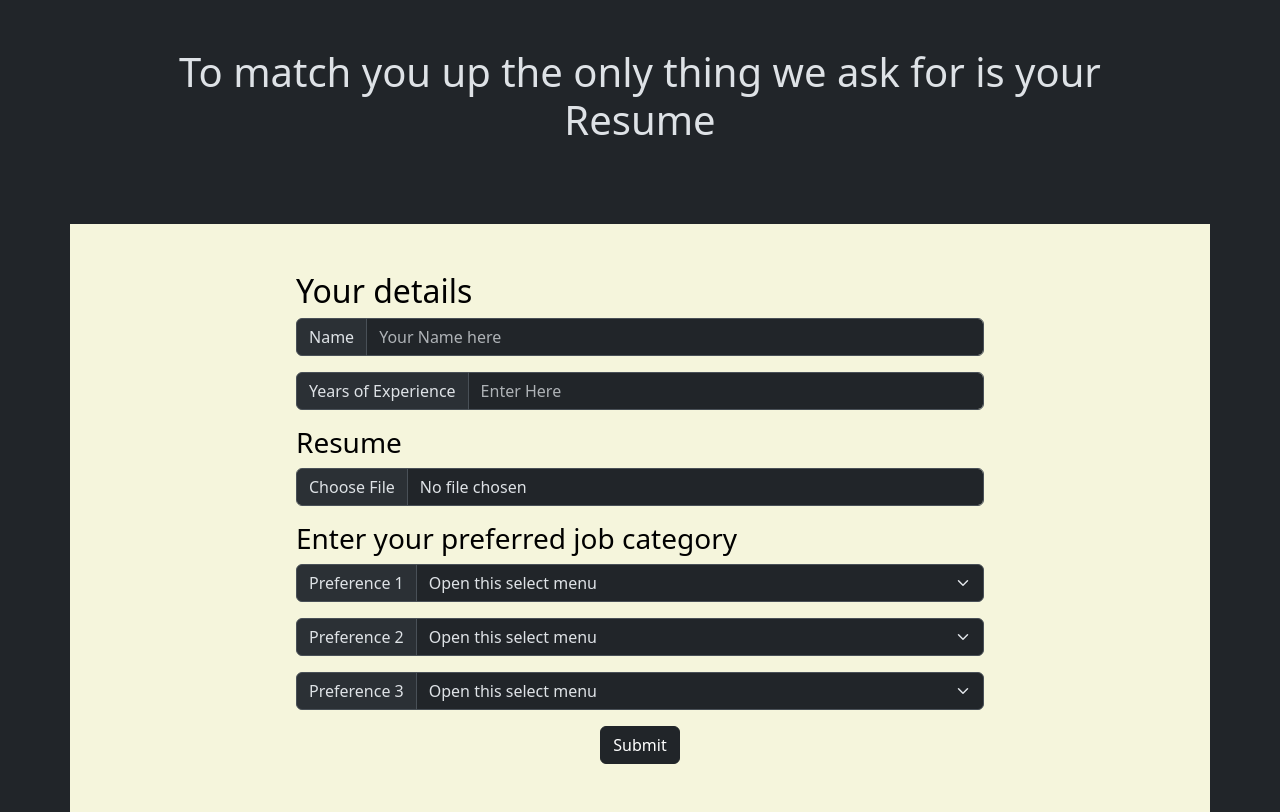
After one commit to nithin290/ResumeClassifier, a Python web app: template template/student.html in a window 1280 px wide. The commit adds this page. Run offline with Jinja, Linux system fonts and the light colour scheme; the template is opened without the code that fills it, so the values that code supplies are empty.

Commit message:
Structured files and added form input

```diff
--- a/HomePage/style.css
+++ b/static/style.css
@@ -23,5 +23,5 @@ section{
 }
 
 .black {
-    background-image: url('/images/background.svg');
+    background-image: url('../images/background.svg');
 }
--- a/HomePage/index.html
+++ b/template/index.html
@@ -5,7 +5,7 @@
     <meta name="viewport" content="width=device-width, initial-scale=1">
     <title>ResumeClassifier</title>
     <link href="https://cdn.jsdelivr.net/npm/bootstrap@5.3.0-alpha1/dist/css/bootstrap.min.css" rel="stylesheet" integrity="sha384-GLhlTQ8iRABdZLl6O3oVMWSktQOp6b7In1Zl3/Jr59b6EGGoI1aFkw7cmDA6j6gD" crossorigin="anonymous">
-    <link rel="stylesheet" href="style.css">
+    <link rel="stylesheet" href="../static/style.css">
 </head>
   <body>
     <nav class="navbar fixed-top navbar-expand-md bg-body-tertiary" role="tablist">
--- /dev/null
+++ b/template/student.html
@@ -0,0 +1,145 @@
+<!doctype html>
+<html lang="en" data-bs-theme="dark">
+  <head>
+    <meta charset="utf-8">
+    <meta name="viewport" content="width=device-width, initial-scale=1">
+    <title>Register Here</title>
+    <link href="https://cdn.jsdelivr.net/npm/bootstrap@5.3.0-alpha1/dist/css/bootstrap.min.css" rel="stylesheet" integrity="sha384-GLhlTQ8iRABdZLl6O3oVMWSktQOp6b7In1Zl3/Jr59b6EGGoI1aFkw7cmDA6j6gD" crossorigin="anonymous">
+    <link rel="stylesheet" href="../static/style.css">
+  </head>
+  <body>
+    <div class="container black"></div>
+    <div class="container mb-6 text-center p-5">
+        <h1>To match you up the only thing we ask for is your Resume</h1>
+        <br>
+    </div>
+    <div class="container mb-6 gy-2 whi p-5">
+        <div class="row gy-5">
+          <div class="col-sm-2"></div>
+
+          <div class="col-sm-8">
+          <form action="{{ url_for('nothanks')}}" method="POST">
+
+            <h2 class="whi">Your details </h2>
+            <div class="input-group mb-3">
+              <span class="input-group-text" id="name" name="name">Name</span>
+              <input type="text" class="form-control" placeholder="Your Name here" aria-label="Username" aria-describedby="name">
+            </div>
+            <div class="input-group mb-3">
+              <span class="input-group-text" id="expYear" name="expYear">Years of Experience</span>
+              <input type="number" class="form-control" placeholder="Enter Here " aria-label="Username" aria-describedby="expYear">
+            </div>
+
+            <h3 class="whi">Resume</h3>
+            <div class="input-group mb-3">
+              <input class="form-control" type="file" id="resume" name="resume">
+            </div>
+
+            <h3 class="whi">Enter your preferred job category</h3>
+
+            <div class="input-group mb-3">
+
+              <label class="input-group-text" for="pref1">Preference 1</label>
+              <select class="form-select" id="pref1" name="pref1">
+                <option selected>Open this select menu</option>
+                <option value="1">Data Science</option>
+                <option value="2">HR</option>
+                <option value="3">Advocate</option>
+                <option value="4">Arts</option>
+                <option value="5">Web Designing</option>
+                <option value="6">Mechanical Engineer</option>
+                <option value="7">Sales</option>
+                <option value="8">Health and fitness</option>
+                <option value="9">Civil Engineer</option>
+                <option value="10">Java Developer</option>
+                <option value="11">Business Analyst</option>
+                <option value="12">SAP Developer</option>
+                <option value="13">Automation Testing</option>
+                <option value="14">Electrical Engineering</option>
+                <option value="15">Operations Manager</option>
+                <option value="16">Python Developer</option>
+                <option value="17">DevOps Engineer</option>
+                <option value="18">Network Security Engineer</option>
+                <option value="19">PMO</option>
+                <option value="20">Database</option>
+                <option value="21">Hadoop</option>
+                <option value="22">ETL Developer</option>
+                <option value="23">DotNet Developer</option>
+                <option value="24">Blockchain</option>
+                <option value="25">Testing</option>
+              </select>
+            </div>
+            <div class="input-group mb-3">
+              <label class="input-group-text" for="pref2">Preference 2</label>
+              <select class="form-select" id="pref2" name="pref1">
+                <option selected>Open this select menu</option>
+                <option value="1">Data Science</option>
+                <option value="2">HR</option>
+                <option value="3">Advocate</option>
+                <option value="4">Arts</option>
+                <option value="5">Web Designing</option>
+                <option value="6">Mechanical Engineer</option>
+                <option value="7">Sales</option>
+                <option value="8">Health and fitness</option>
+                <option value="9">Civil Engineer</option>
+                <option value="10">Java Developer</option>
+                <option value="11">Business Analyst</option>
+                <option value="12">SAP Developer</option>
+                <option value="13">Automation Testing</option>
+                <option value="14">Electrical Engineering</option>
+                <option value="15">Operations Manager</option>
+                <option value="16">Python Developer</option>
+                <option value="17">DevOps Engineer</option>
+                <option value="18">Network Security Engineer</option>
+                <option value="19">PMO</option>
+                <option value="20">Database</option>
+                <option value="21">Hadoop</option>
+                <option value="22">ETL Developer</option>
+                <option value="23">DotNet Developer</option>
+                <option value="24">Blockchain</option>
+                <option value="25">Testing</option>
+              </select>
+            </div>
+            <div class="input-group mb-3">
+              <label class="input-group-text" for="pref3">Preference 3</label>
+              <select class="form-select" id="pref3" name="pref1">
+                <option selected>Open this select menu</option>
+                <option value="1">Data Science</option>
+                <option value="2">HR</option>
+                <option value="3">Advocate</option>
+                <option value="4">Arts</option>
+                <option value="5">Web Designing</option>
+                <option value="6">Mechanical Engineer</option>
+                <option value="7">Sales</option>
+                <option value="8">Health and fitness</option>
+                <option value="9">Civil Engineer</option>
+                <option value="10">Java Developer</option>
+                <option value="11">Business Analyst</option>
+                <option value="12">SAP Developer</option>
+                <option value="13">Automation Testing</option>
+                <option value="14">Electrical Engineering</option>
+                <option value="15">Operations Manager</option>
+                <option value="16">Python Developer</option>
+                <option value="17">DevOps Engineer</option>
+                <option value="18">Network Security Engineer</option>
+                <option value="19">PMO</option>
+                <option value="20">Database</option>
+                <option value="21">Hadoop</option>
+                <option value="22">ETL Developer</option>
+                <option value="23">DotNet Developer</option>
+                <option value="24">Blockchain</option>
+                <option value="25">Testing</option>
+              </select>
+            </div>
+            <div class="container text-center">
+              <button type="submit" class="btn btn-dark ">Submit</button>
+            </div>
+          </div>
+          </form>
+
+          <div class="col-sm-2"></div>
+
+          </div>
+    <script src="https://cdn.jsdelivr.net/npm/bootstrap@5.3.0-alpha1/dist/js/bootstrap.bundle.min.js" integrity="sha384-w76AqPfDkMBDXo30jS1Sgez6pr3x5MlQ1ZAGC+nuZB+EYdgRZgiwxhTBTkF7CXvN" crossorigin="anonymous"></script>
+  </body>
+</html>
```
Also changed, not shown: HomePage/recruiter.html (deleted, +0 -60 lines), HomePage/student.html (deleted, +0 -131 lines), template/recruiter.html (added, +67 -0 lines), app.py (added), images/background.svg (renamed from HomePage/images/background.svg).
